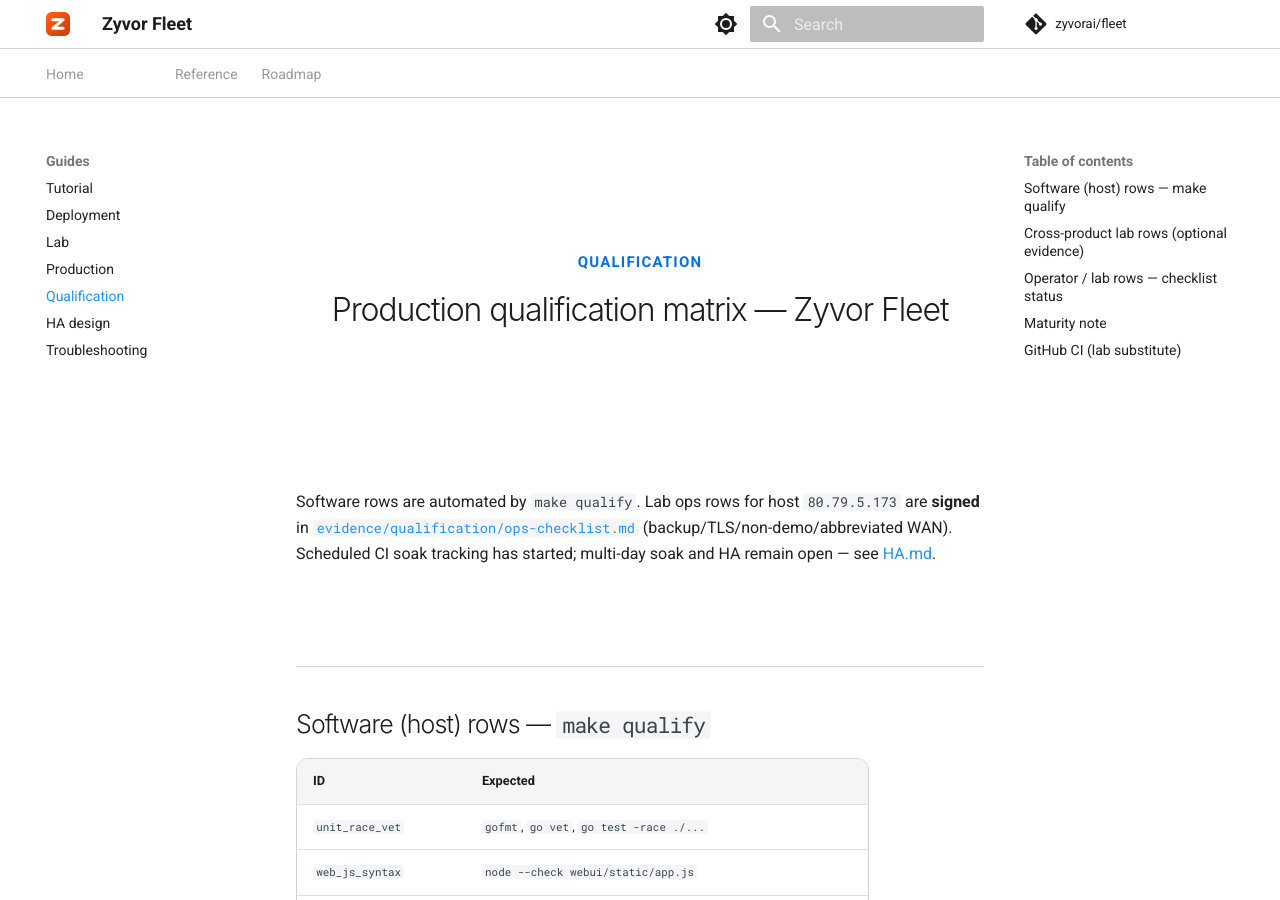
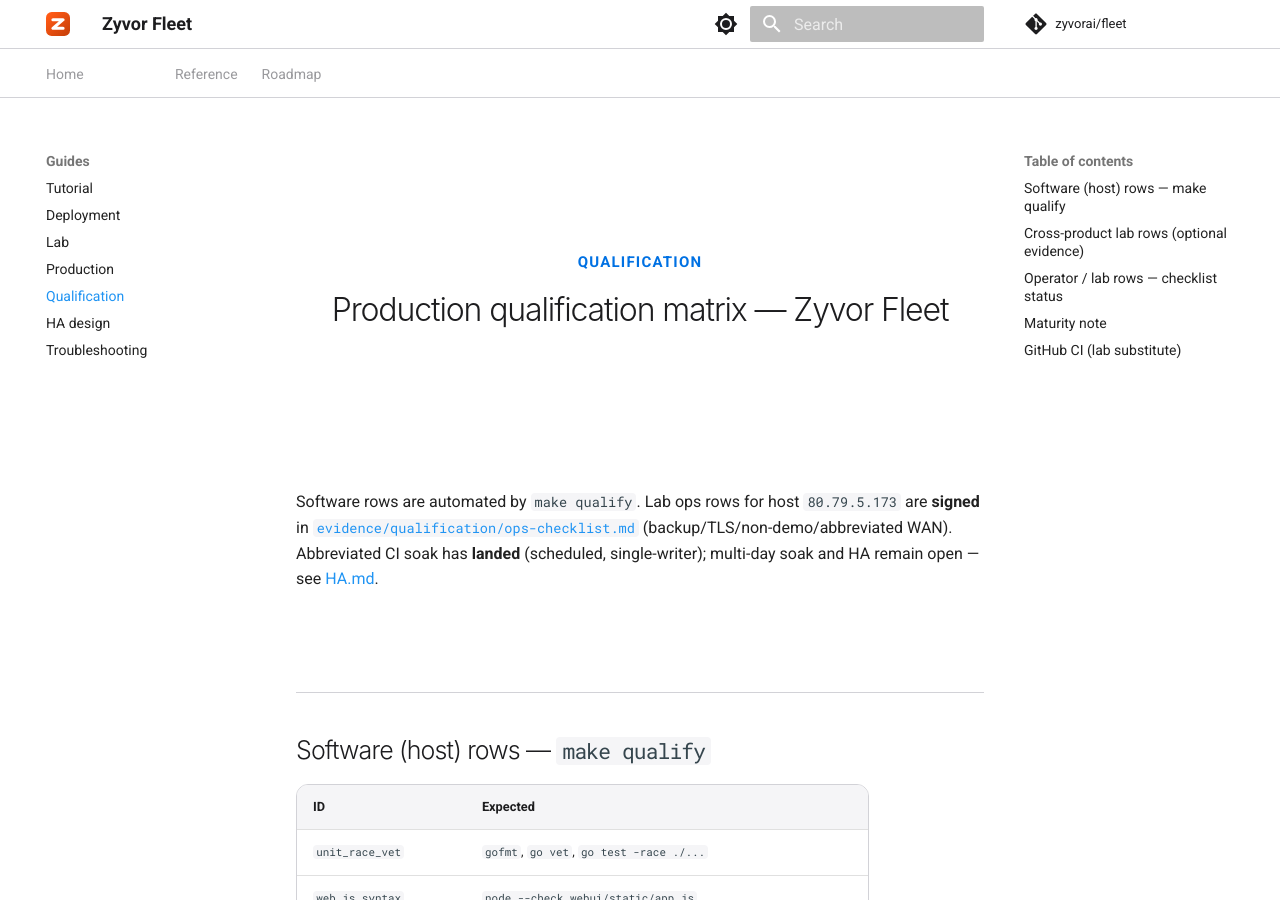
Before and after one commit to zyvorai/fleet, an MkDocs documentation site: the page built from docs/QUALIFICATION.md, in a window 1280 px wide and 900 px high. Built offline with MkDocs 1.6.1 and Material for MkDocs 9.7.7, drawn with Linux system fonts in a browser that asks for light colours; comment, search, counter and statistics services are not loaded; some of the changed text lies outside the part shown.

Commit message:
Docs: mark short soak CI landed; keep HA as design-only.
Update HA/PRODUCTION/QUALIFICATION/CHANGELOG so soak-short is clearly
single-writer reconnect evidence, not a multi-writer HA claim.

```diff
--- a/docs/QUALIFICATION.md
+++ b/docs/QUALIFICATION.md
@@ -7,8 +7,8 @@
 Software rows are automated by `make qualify`. Lab ops rows for host
 `80.79.5.173` are **signed** in
 [`evidence/qualification/ops-checklist.md`](https://github.com/zyvorai/fleet/blob/main/evidence/qualification/ops-checklist.md)
-(backup/TLS/non-demo/abbreviated WAN). Scheduled CI soak tracking has started;
-multi-day soak and HA remain open — see [HA.md](HA.md).
+(backup/TLS/non-demo/abbreviated WAN). Abbreviated CI soak has **landed**
+(scheduled, single-writer); multi-day soak and HA remain open — see [HA.md](HA.md).
 
 ## Software (host) rows — `make qualify`
 
@@ -51,7 +51,7 @@
 | OTA device assignment (simulator lab) | **pass** — see LAB.md |
 | Single-replica discipline | **pass** (signed) |
 | Non-demo ExecStart | **pass** — `ZYVOR_FLEET_DEMO=0` |
-| Abbreviated WAN/disk soak (CI) | **tracking** — `scripts/ci/soak-short.sh` + `.github/workflows/soak.yml` (scheduled, not PR-gated) |
+| Abbreviated WAN/disk soak (CI) | **landed** — `scripts/ci/soak-short.sh` + `.github/workflows/soak.yml` (scheduled, not PR-gated; single-writer) |
 | Multi-site / multi-day WAN soak | **open** — needs self-hosted runner on the lab host |
 | HA / multi-writer | **not available** in v0.3 — design only in [HA.md](HA.md) |
 
```
Also changed, not shown: CHANGELOG.md (+6 -0 lines), docs/HA.md (+3 -2 lines), docs/PRODUCTION.md (+1 -1 lines).
